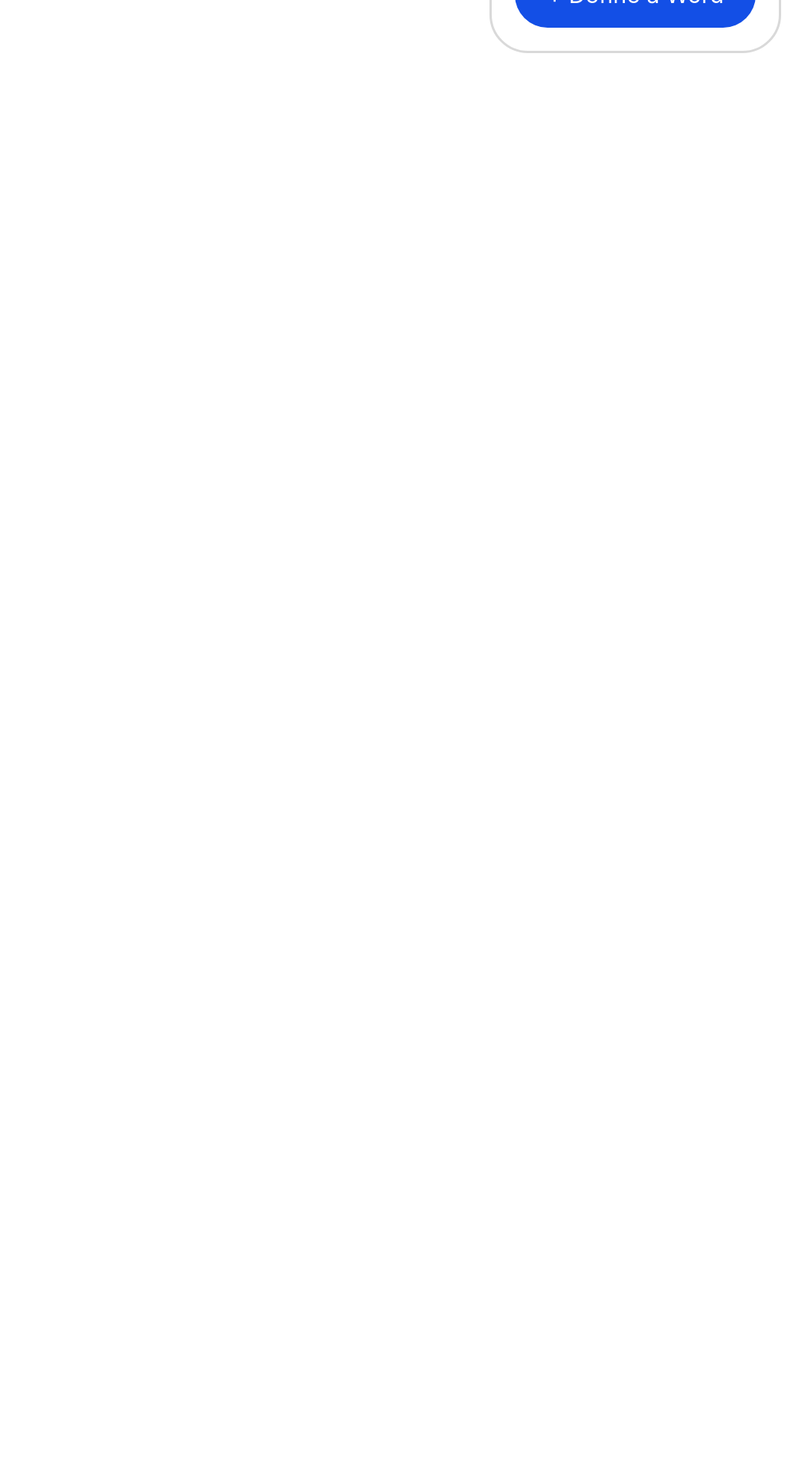
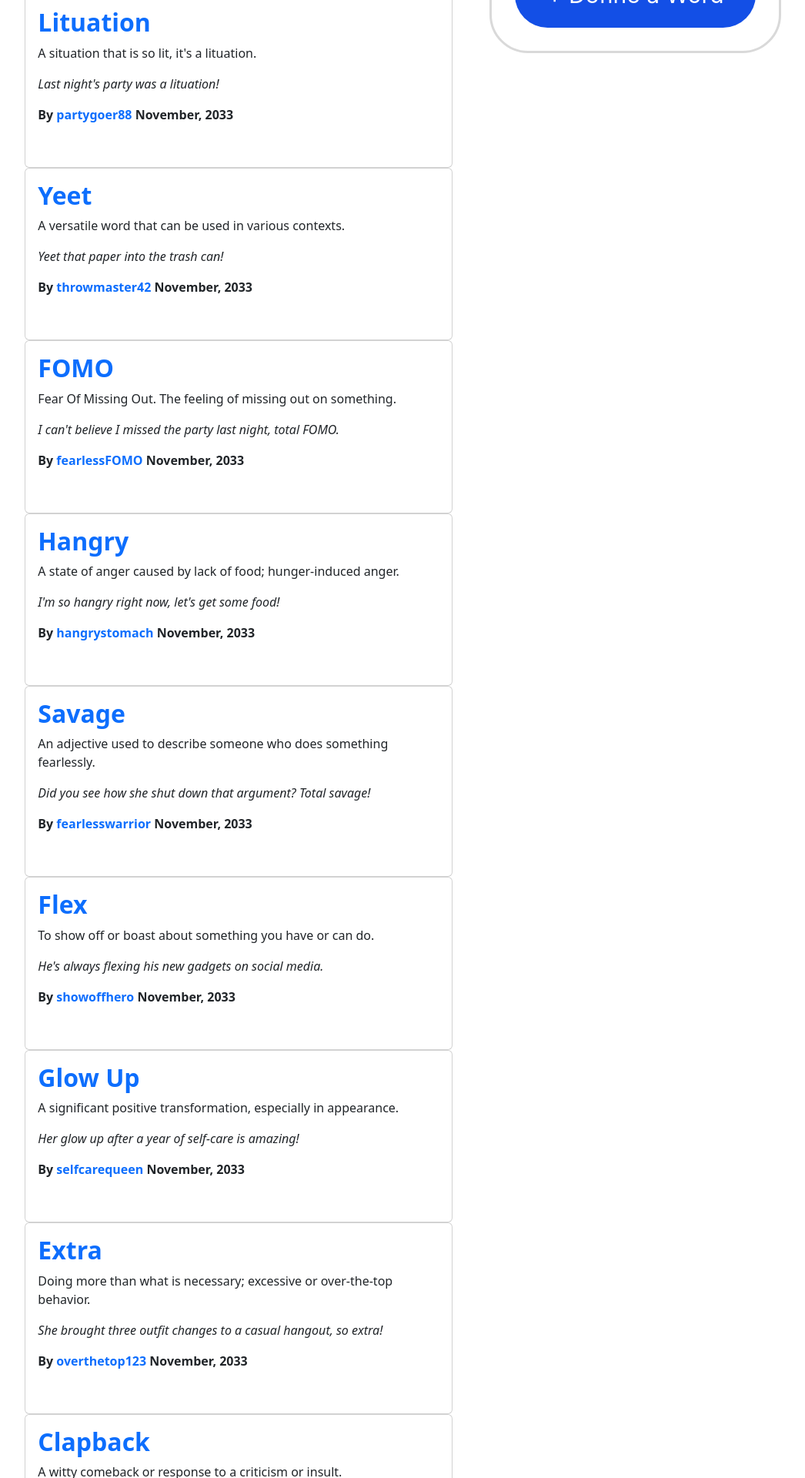
Before and after one commit to zprintln/SubUrban-Dictionary, a React (Create React App) app in the folder web-dev/: page /home in a window 1280 px wide. Shown: the part 400-2320 px from the top of the page at 77% size, without its empty margins (217-1263 px from the left). Before the commit the page ends 800 px from the top, so only its background shows below. Built offline with nearby package versions, Linux system fonts and the light colour scheme.

Commit message:
Implement word list in home-screen
-Render word list
-Using Mock home data
-small changes to word card styling

```diff
--- /dev/null
+++ b/web-dev/src/components/word-card-list.js
@@ -0,0 +1,19 @@
+import React from "react";
+import WordCard from "./word-card";
+
+const WordCardList = ({ wordList, showDeleteButton, showSaveButton }) => {
+  return (
+    <div>
+      {wordList.map((wordDetails) => (
+        <WordCard
+          key={wordDetails.id}
+          wordDetails={wordDetails}
+          showDeleteButton={showDeleteButton}
+          showSaveButton={showSaveButton}
+        />
+      ))}
+    </div>
+  );
+};
+
+export default WordCardList;
--- a/web-dev/src/components/word-card.js
+++ b/web-dev/src/components/word-card.js
@@ -7,7 +7,9 @@ import { useSelector } from "react-redux";
 const WordCard = ({ wordDetails, showDeleteButton, showSaveButton }) => {
   const [isLoading, setIsLoading] = useState(false);
   const [isSaved, setIsSaved] = useState(false);
-  const formattedDate = new Date(wordDetails.posted_at).toDateString();
+  const formattedDate = new Date(wordDetails.posted_at);
+  const month = formattedDate.toLocaleString('default', { month: 'long' });
+  const year = formattedDate.getFullYear();
   const navigate = useNavigate();
   const { currentUser } = useSelector((state) => {
     return state.user;
@@ -22,10 +24,11 @@ const WordCard = ({ wordDetails, showDeleteButton, showSaveButton }) => {
           });
       }
 
-    if (showSaveButton) {
+    if (showSaveButton && currentUser) {
       getSaved();
     }
   }, [wordDetails._id, showSaveButton, currentUser]);
+
 
   const handleSave = async () => {
     setIsLoading(true);
@@ -67,7 +70,7 @@ const WordCard = ({ wordDetails, showDeleteButton, showSaveButton }) => {
   };
 
   const canDelete = () => {
-    return currentUser.moderator || wordDetails.user === currentUser.username;
+    return currentUser && (currentUser.moderator || wordDetails.user === currentUser.username);
   };
 
   return (
@@ -82,16 +85,15 @@ const WordCard = ({ wordDetails, showDeleteButton, showSaveButton }) => {
         </p>
         <p>
           <b>
-            by&nbsp;<span className="text-primary">{wordDetails.user}</span>
-            {formattedDate}
+            By&nbsp;<span className="text-primary">{wordDetails.user}</span>&nbsp;
+            {month}, {year}
           </b>
         </p>
         {showSaveButton && (
           <button
+            className={`btn ${isSaved ? 'btn-success' : 'btn-outline-success'}`}
             style={{
               borderRadius: 50,
-              backgroundColor: isSaved ? "#32DE8A" : "white",
-              border: "2px solid black",
             }}
             onClick={handleSave}
             disabled={isLoading}
@@ -99,15 +101,14 @@ const WordCard = ({ wordDetails, showDeleteButton, showSaveButton }) => {
             <BiBookmark /> {isSaved ? "Saved" : "Save"}
           </button>
         )}
+
         &nbsp;
         {canDelete() && showDeleteButton && (
           <button
             style={{
               borderRadius: 50,
-              backgroundColor: "#32DE8A",
-              border: "2px solid black",
             }}
-            className="ml-2"
+            className="ml-2 btn btn-outline-danger"
             onClick={handleDelete}
             disabled={isLoading}
           >
--- /dev/null
+++ b/web-dev/src/data/home-data.json
@@ -0,0 +1,82 @@
+[
+    {
+      "id": "1",
+      "word": "Sley",
+      "definition": "Used when your bestie is giving absolute cunt. She is almost too hot to be real.",
+      "example": "Sley that lip combo is giving...",
+      "user": "hummusheathen",
+      "posted_at": "2033-11-10T12:30:00.000Z"
+    },
+    {
+      "id": "2",
+      "word": "Lituation",
+      "definition": "A situation that is so lit, it's a lituation.",
+      "example": "Last night's party was a lituation!",
+      "user": "partygoer88",
+      "posted_at": "2033-11-12T18:15:00.000Z"
+    },
+    {
+      "id": "3",
+      "word": "Yeet",
+      "definition": "A versatile word that can be used in various contexts.",
+      "example": "Yeet that paper into the trash can!",
+      "user": "throwmaster42",
+      "posted_at": "2033-11-15T09:45:00.000Z"
+    },
+    {
+      "id": "4",
+      "word": "FOMO",
+      "definition": "Fear Of Missing Out. The feeling of missing out on something.",
+      "example": "I can't believe I missed the party last night, total FOMO.",
+      "user": "fearlessFOMO",
+      "posted_at": "2033-11-17T20:30:00.000Z"
+    },
+    {
+      "id": "5",
+      "word": "Hangry",
+      "definition": "A state of anger caused by lack of food; hunger-induced anger.",
+      "example": "I'm so hangry right now, let's get some food!",
+      "user": "hangrystomach",
+      "posted_at": "2033-11-20T14:00:00.000Z"
+    },
+    {
+      "id": "6",
+      "word": "Savage",
+      "definition": "An adjective used to describe someone who does something fearlessly.",
+      "example": "Did you see how she shut down that argument? Total savage!",
+      "user": "fearlesswarrior",
+      "posted_at": "2033-11-22T09:20:00.000Z"
+    },
+    {
+      "id": "7",
+      "word": "Flex",
+      "definition": "To show off or boast about something you have or can do.",
+      "example": "He's always flexing his new gadgets on social media.",
+      "user": "showoffhero",
+      "posted_at": "2033-11-25T15:10:00.000Z"
+    },
+    {
+      "id": "8",
+      "word": "Glow Up",
+      "definition": "A significant positive transformation, especially in appearance.",
+      "example": "Her glow up after a year of self-care is amazing!",
+      "user": "selfcarequeen",
+      "posted_at": "2033-11-28T11:55:00.000Z"
+    },
+    {
+      "id": "9",
+      "word": "Extra",
+      "definition": "Doing more than what is necessary; excessive or over-the-top behavior.",
+      "example": "She brought three outfit changes to a casual hangout, so extra!",
+      "user": "overthetop123",
+      "posted_at": "2033-11-30T08:30:00.000Z"
+    },
+    {
+      "id": "10",
+      "word": "Clapback",
+      "definition": "A witty comeback or response to a criticism or insult.",
+      "example": "She delivered a perfect clapback to the troll's comment.",
+      "user": "masterclapper",
+      "posted_at": "2033-12-02T17:20:00.000Z"
+    }
+  ]
--- a/web-dev/src/screens/home-screen.js
+++ b/web-dev/src/screens/home-screen.js
@@ -1,9 +1,14 @@
 import React, { useState } from 'react';
 import { AiOutlineSearch } from 'react-icons/ai';
 import { useNavigate } from 'react-router-dom';
+import { useSelector } from 'react-redux';
+import WordCardList from '../components/word-card-list';
+import mockData from '../data/home-data.json'; // Import the mock data
+
 
 const HomeScreen = () => {
     const [searchTerm, setSearchTerm] = useState('');
+    const { currentUser } = useSelector((state) => state.user);
     const navigate = useNavigate();
 
     const redirectToSearchPage = () => {
@@ -26,7 +31,9 @@ const HomeScreen = () => {
             onClick={redirectToSearchPage} // Redirect to the search page
           />
         </div>
-        {/* Other content of the home screen */}
+        <div className="row mt-3">
+          <WordCardList wordList={mockData} showDeleteButton={!!currentUser} showSaveButton={!!currentUser} />
+        </div>
       </div>
     );
   };
```
Lines whose indentation alone changed are shown as unchanged.
